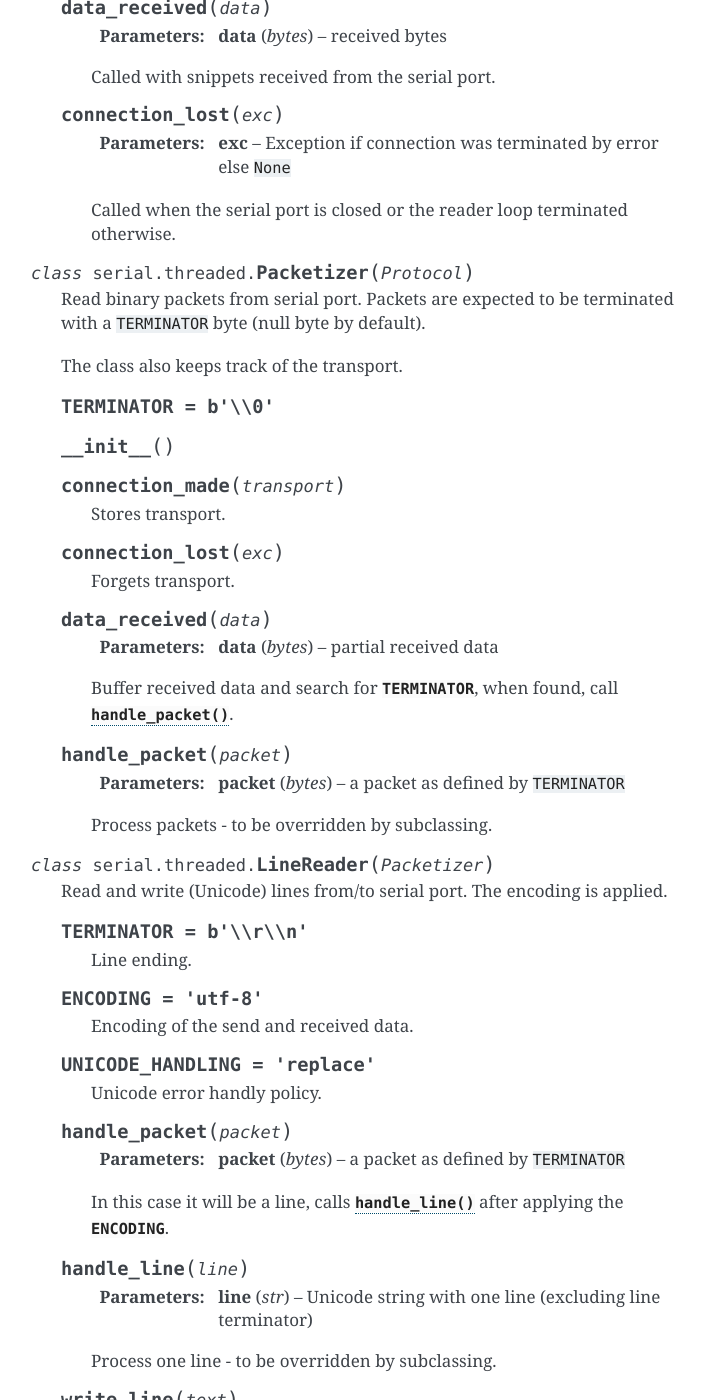
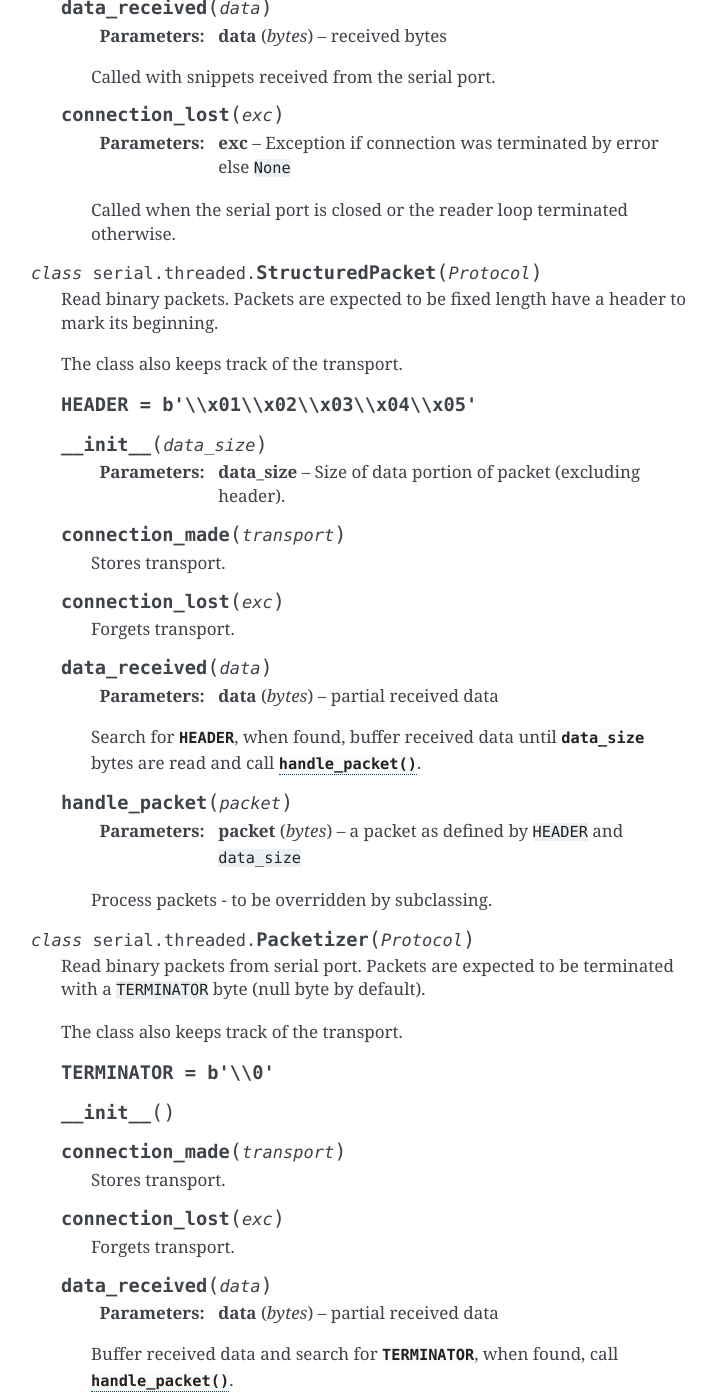
Before and after one commit to pyserial/pyserial, a Sphinx documentation site: the page built from documentation/pyserial_api.rst, in a window 1280 px wide and 1400 px high, scrolled down 21903 px. Shown: the whole window, without its empty margins (389-1106 px from the left). Built offline with Sphinx 7.4.7, drawn with Linux system fonts in a browser that asks for light colours; some of the changed text lies outside the part shown.

Commit message:
Add documentation

```diff
--- a/documentation/pyserial_api.rst
+++ b/documentation/pyserial_api.rst
@@ -1102,6 +1102,42 @@ This module provides classes to simplify working with threads and protocols.
         Called when the serial port is closed or the reader loop terminated
         otherwise.
 
+.. class:: StructuredPacket(Protocol)
+
+    Read binary packets. Packets are expected to be fixed length have a header
+    to mark its beginning.
+
+    The class also keeps track of the transport.
+
+    .. attribute:: HEADER = b'\\x01\\x02\\x03\\x04\\x05'
+
+    .. method:: __init__(data_size)
+
+        :param data_size:
+            Size of data portion of packet (excluding header).
+
+    .. method:: connection_made(transport)
+
+        Stores transport.
+
+    .. method:: connection_lost(exc)
+
+        Forgets transport.
+
+    .. method:: data_received(data)
+
+        :param bytes data: partial received data
+
+        Search for :attr:`HEADER`, when found, buffer received data until
+        :attr:`data_size` bytes are read and call :meth:`handle_packet`.
+
+    .. method:: handle_packet(packet)
+
+        :param bytes packet: a packet as defined by ``HEADER`` and ``data_size``
+
+        Process packets - to be overridden by subclassing.
+
+
 .. class:: Packetizer(Protocol)
 
     Read binary packets from serial port. Packets are expected to be terminated
```
